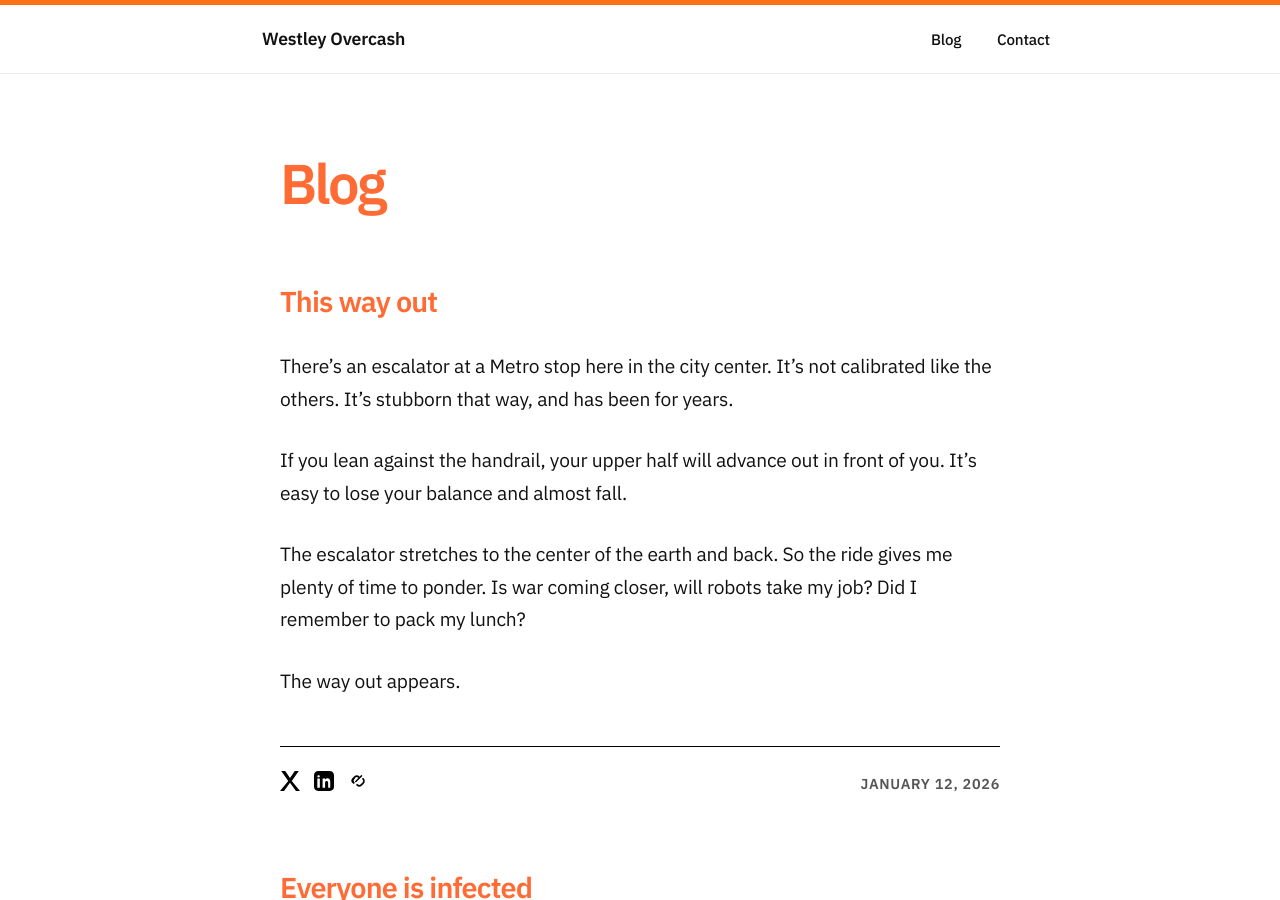
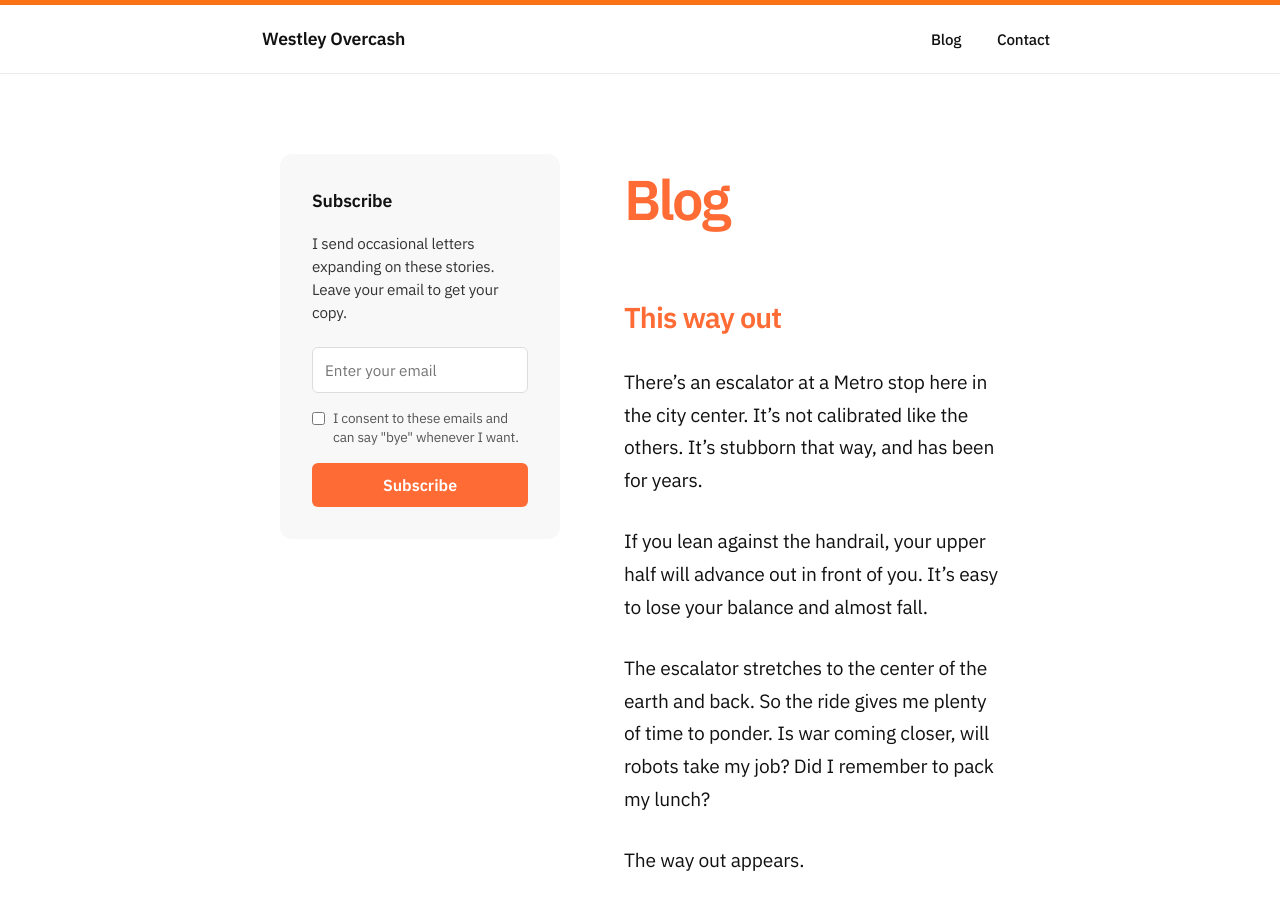
Before and after one commit to westleyovercash/westleyovercash.github.io, a Jekyll site: the page built from blog/index.html, in a window 1280 px wide and 900 px high. Built offline with Jekyll 4.4.1, drawn with Linux system fonts in a browser that asks for light colours; the list of posts is cut into pages by our own code.

Commit message:
Update index.html

```diff
--- a/blog/index.html
+++ b/blog/index.html
@@ -2,6 +2,43 @@
 layout: default
 title: Blog
 ---
+
+<div style="display: flex; gap: 4rem; align-items: flex-start;">
+
+  <!-- Sidebar (left) -->
+  <aside style="flex: 0 0 280px; position: sticky; top: 2rem;">
+    <div style="background: #f8f8f8; border-radius: 12px; padding: 2rem;">
+      <h3 style="font-size: 1.1rem; font-weight: 600; margin-bottom: 1rem; text-transform: none;">Subscribe</h3>
+      <p style="font-size: 0.95rem; margin-bottom: 1.5rem; line-height: 1.5; color: #333;">
+        I send occasional letters expanding on these stories. Leave your email to get your copy.
+      </p>
+
+      <form action="https://buttondown.email/api/emails/embed-subscribe/wessence" method="post" target="_blank">
+        <input
+          type="email"
+          name="email"
+          placeholder="Enter your email"
+          required
+          style="width: 100%; padding: 0.75rem; margin-bottom: 1rem; border: 1px solid #ddd; border-radius: 6px; font-size: 0.95rem; font-family: inherit;"
+        />
+
+        <label style="display: flex; align-items: flex-start; gap: 0.5rem; font-size: 0.85rem; margin-bottom: 1rem; color: #555; line-height: 1.4;">
+          <input type="checkbox" required style="margin-top: 0.15rem; flex-shrink: 0;" />
+          <span>I consent to these emails and can say "bye" whenever I want.</span>
+        </label>
+
+        <button
+          type="submit"
+          style="width: 100%; padding: 0.75rem; background: #ff6b35; color: white; border: none; border-radius: 6px; font-size: 1rem; font-weight: 600; cursor: pointer; font-family: inherit;"
+        >
+          Subscribe
+        </button>
+      </form>
+    </div>
+  </aside>
+
+  <!-- Main content (right) -->
+  <div style="flex: 1; min-width: 0;">
     <h1 style="font-size: 3.5rem; margin-bottom: 3rem; color: #ff6b35;">Blog</h1>
 
     <div id="post-container">
@@ -67,6 +104,9 @@ title: Blog
       {% endif %}
     </div>
     {% endif %}
+  </div>
+
+</div>
 
 <script>
 (function() {
```
Lines whose indentation alone changed are shown as unchanged.
